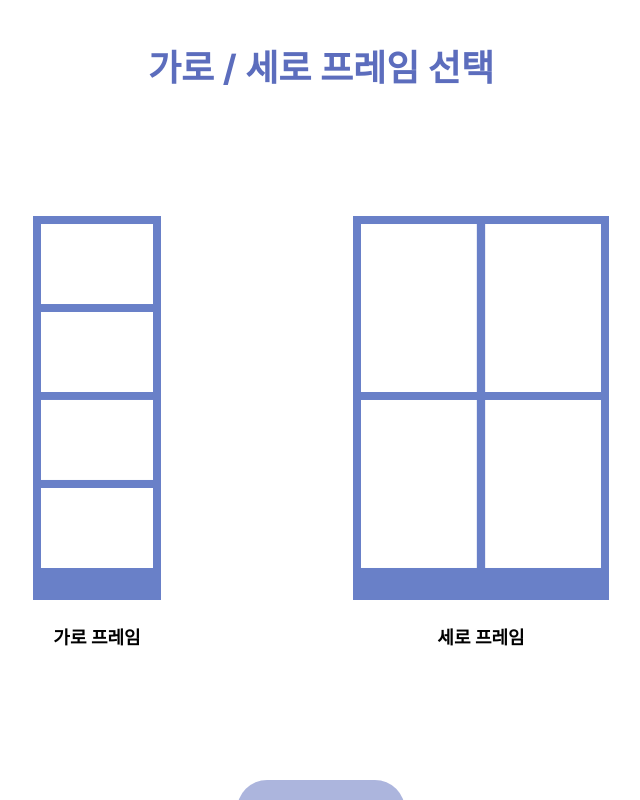
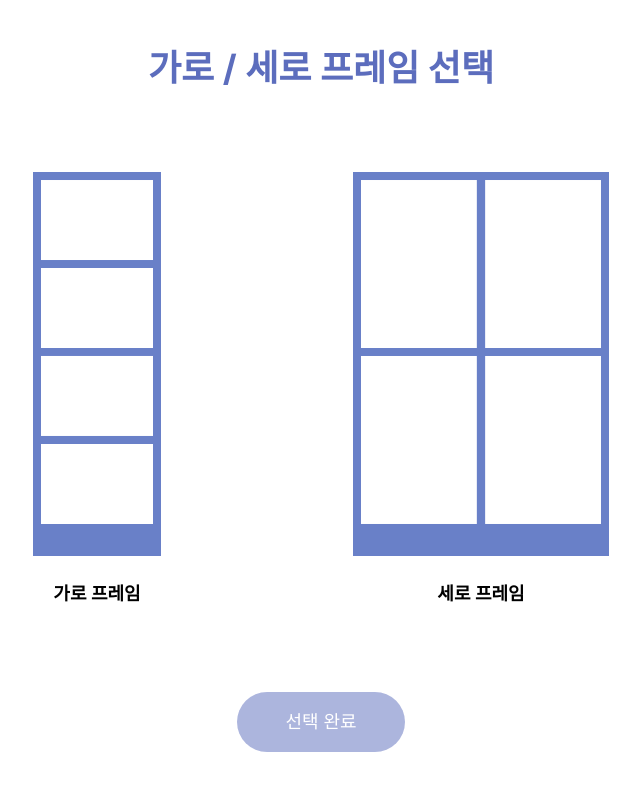
Before and after one commit to sw4Booth/FE, a React (Vite) app: page /frame-type in a window 1280 px wide. Shown: the whole page, without its empty margins (319-959 px from the left). Built offline with nearby package versions, Linux system fonts and the light colour scheme; a web font is replaced by a local one.

Commit message:
refactor: margin 대신 flex-grow 사용

```diff
--- a/src/pages/FrameType.tsx
+++ b/src/pages/FrameType.tsx
@@ -19,7 +19,7 @@ export default function FrameType() {
     return (
         <div className="flex flex-col w-full h-full items-center">
             <Heading>가로 / 세로 프레임 선택</Heading>
-            <div className="flex gap-32 my-24">
+            <div className="flex grow gap-32 items-center">
                 <div className="flex flex-col items-center gap-6 p-8 hover:bg-primary-100 data-[active=true]:bg-primary-100 rounded-lg cursor-pointer" onClick={() => handleFrameTypeClick("landscape")} data-active={frameType === "landscape"}>
                     <PhotoFrame frameType="landscape" className="h-96" />
                     <span className="text-lg font-semibold">가로 프레임</span>
```
